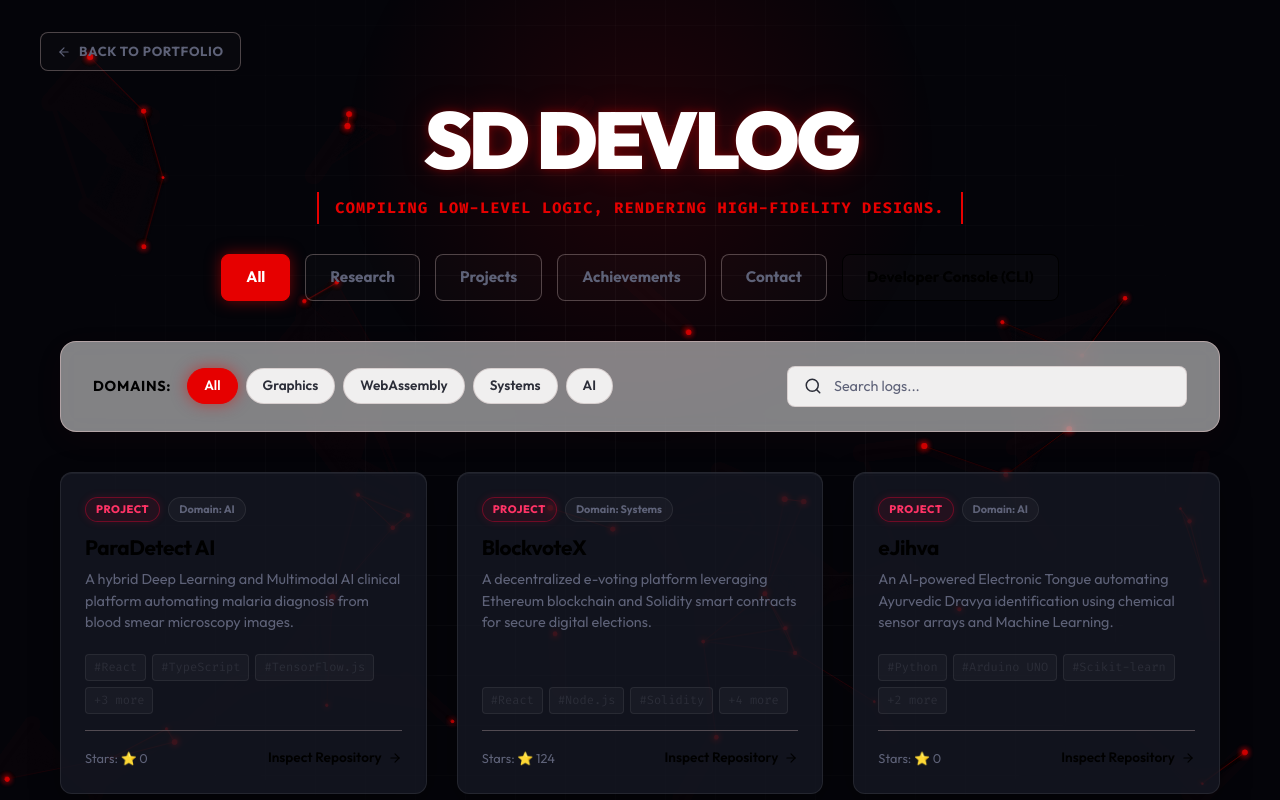
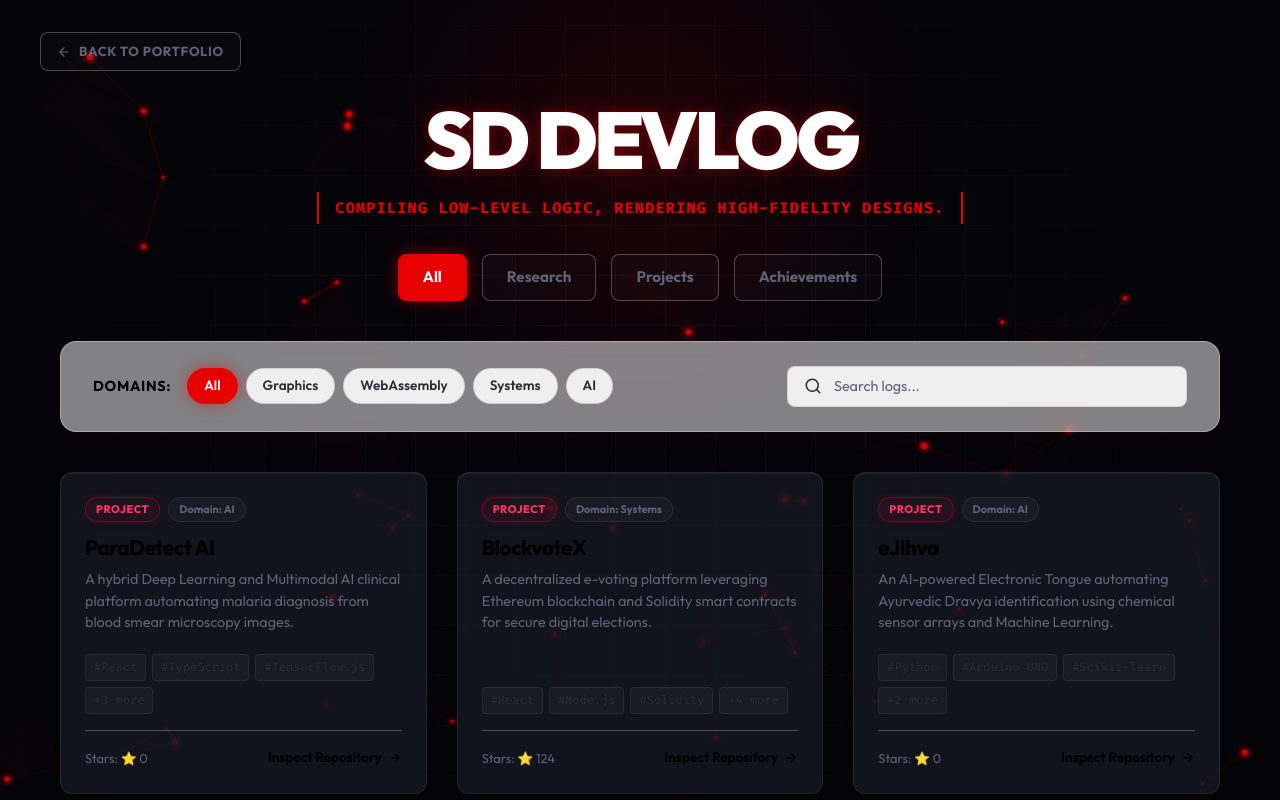
Before and after one commit to sathishdusharla/Blog, a React (Vite) app: page / in a window 1280 px wide. Shown: the top 800 px of the page. Built offline with nearby package versions, Linux system fonts and the light colour scheme; a web font is replaced by a local one.

Commit message:
feat: removed Contact page rendering and Developer CLI console from website entirely

```diff
--- a/src/App.tsx
+++ b/src/App.tsx
@@ -1,8 +1,6 @@
 import { useState, useEffect, useRef } from 'react';
 import { ArrowRight, ArrowLeft, Mail, Search } from 'lucide-react';
 import { Github, Linkedin } from './components/BrandIcons';
-import Terminal from './components/Terminal';
-import TerminalContact from './components/TerminalContact';
 import UnifiedReader from './components/UnifiedReader';
 import { projects } from './data/projects';
 import type { Project } from './data/projects';
@@ -12,9 +10,8 @@ import { achievements } from './data/achievements';
 import './App.css';
 
 function App() {
-  const [activeTab, setActiveTab] = useState<'all' | 'articles' | 'projects' | 'milestones' | 'contact'>('all');
+  const [activeTab, setActiveTab] = useState<'all' | 'articles' | 'projects' | 'milestones'>('all');
   const [activeDetail, setActiveDetail] = useState<{ type: 'article' | 'project' | 'achievement'; data: any } | null>(null);
-  const [isTerminalOpen, setIsTerminalOpen] = useState(false);
 
   const [homeSearchQuery, setHomeSearchQuery] = useState('');
   const [homeSelectedTopic, setHomeSelectedTopic] = useState('All');
@@ -151,29 +148,7 @@ function App() {
     return matchesTopic && matchesSearch;
   });
 
-  // Handle navigations from Terminal console commands
-  const handleTerminalNavigate = (target: string) => {
-    if (target === 'projects') {
-      setActiveTab('projects');
-      setActiveDetail(null);
-    } else if (target === 'milestones') {
-      setActiveTab('milestones');
-      setActiveDetail(null);
-    } else if (target === 'contact') {
-      setActiveTab('contact');
-      setActiveDetail(null);
-    } else if (target === 'articles' || target === 'posts') {
-      setActiveTab('articles');
-      setActiveDetail(null);
-    } else if (target.startsWith('article-')) {
-      const artId = target.replace('article-', '');
-      const article = articles.find((a) => a.id === artId);
-      if (article) {
-        setActiveTab('articles');
-        setActiveDetail({ type: 'article', data: article });
-      }
-    }
-  };
+
 
   const handleCardMouseMove = (e: React.MouseEvent<HTMLDivElement>) => {
     const card = e.currentTarget;
@@ -390,15 +365,12 @@ function App() {
           </div>
         );
 
-      case 'contact':
-        return <div className="animate-fade-in"><TerminalContact /></div>;
-
       default:
         return <div>Section not found.</div>;
     }
   };
 
-  const showFilterBlock = !activeDetail && activeTab !== 'contact';
+  const showFilterBlock = !activeDetail;
 
   return (
     <div className="app-container">
@@ -452,18 +424,6 @@ function App() {
             >
               Achievements
             </button>
-            <button
-              onClick={() => { setActiveTab('contact'); setActiveDetail(null); }}
-              className={`home-option-btn ${activeTab === 'contact' && !activeDetail ? 'active' : ''}`}
-            >
-              Contact
-            </button>
-            <button
-              onClick={() => setIsTerminalOpen(true)}
-              className="home-option-btn console-btn-opt"
-            >
-              Developer Console (CLI)
-            </button>
           </div>
         )}
 
@@ -509,17 +469,7 @@ function App() {
         </div>
       </main>
 
-      {/* Retro/Neon Terminal overlay console */}
-      {isTerminalOpen && (
-        <div className="terminal-overlay" onClick={() => setIsTerminalOpen(false)}>
-          <div className="terminal-modal-wrap" onClick={(e) => e.stopPropagation()}>
-            <Terminal
-              onClose={() => setIsTerminalOpen(false)}
-              onNavigate={handleTerminalNavigate}
-            />
-          </div>
-        </div>
-      )}
+
 
       {/* Global simple footer */}
       <footer className="global-site-footer">
```
